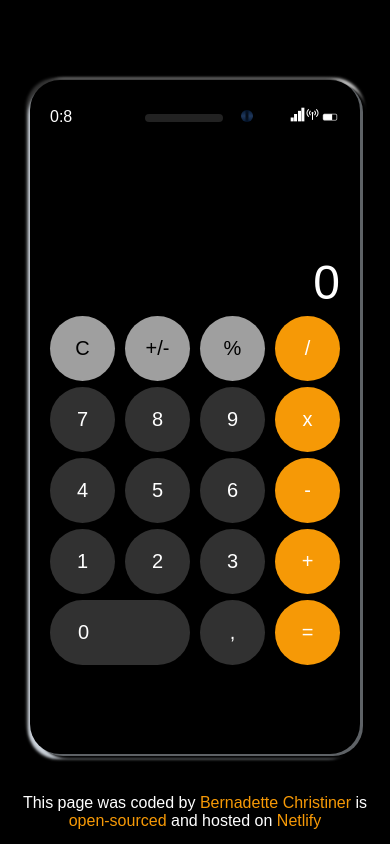
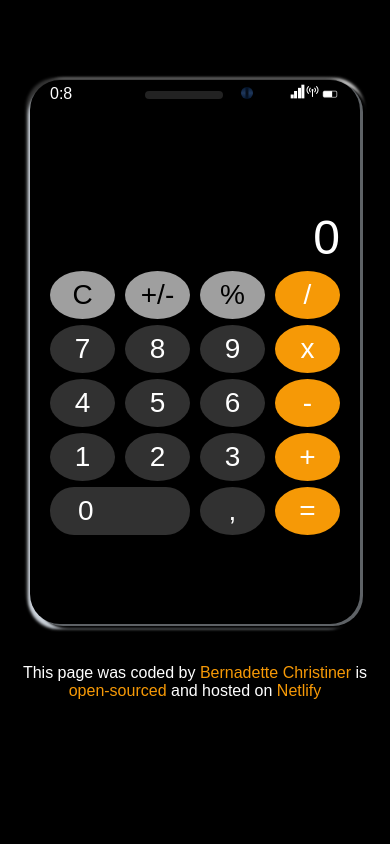
Before and after one commit to BernadetteCh/Calculator, a plain HTML site: page index.html in a window 390 px wide. Drawn offline with Linux system fonts and the light colour scheme; a web font is replaced by a local one.

Commit message:
changed height of button

```diff
--- a/style.css
+++ b/style.css
@@ -135,11 +135,12 @@ footer a {
 @media only screen and (max-width: 480px) {
   td {
     padding: 2px 4px;
+    height: auto;
+  }
+  .btn {
+    height: auto;
   }
   .btn-zero {
-    font-size: 20px;
-  }
-  .btn {
-    font-size: 20px;
+    height: auto;
   }
 }
```
